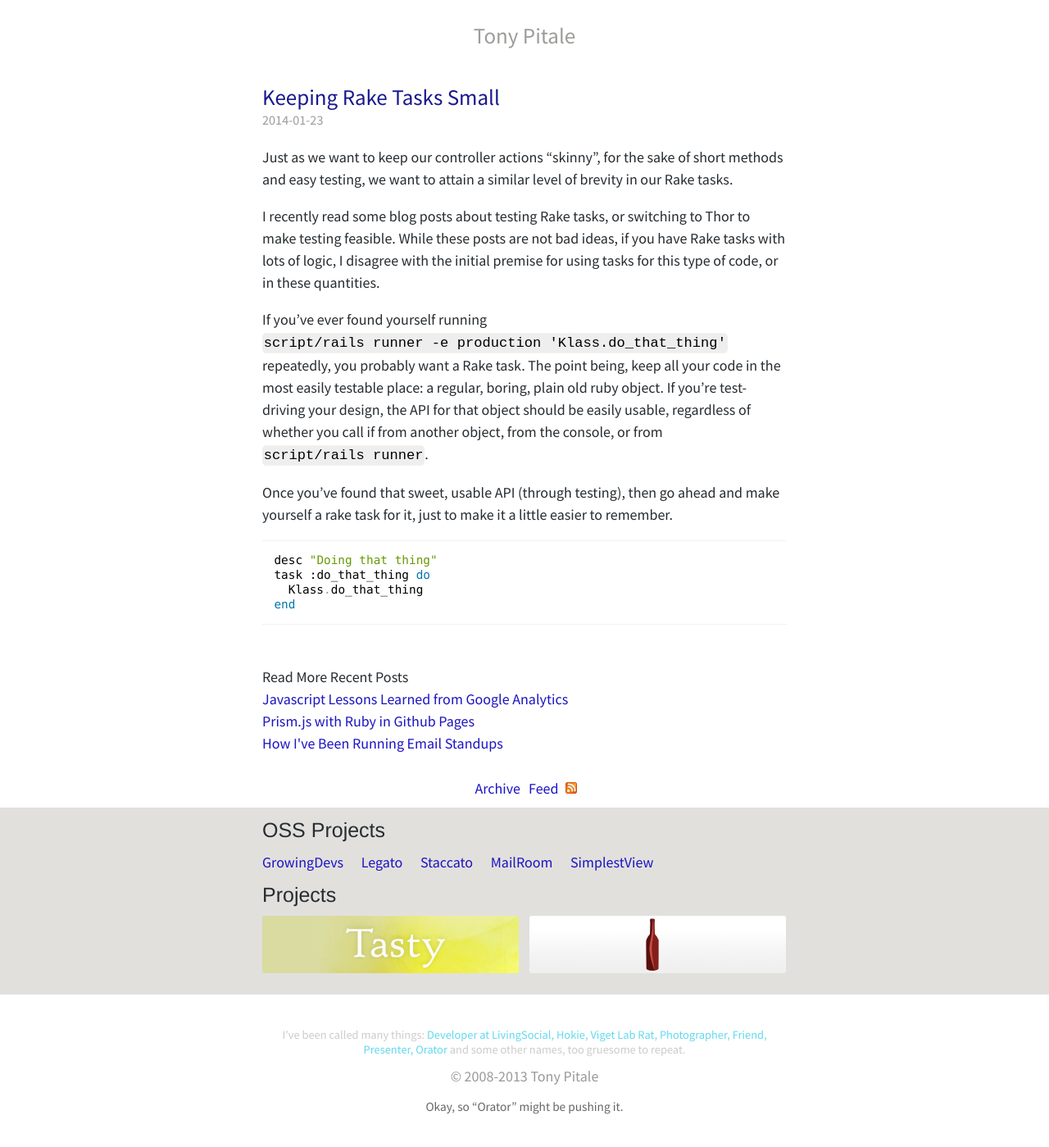
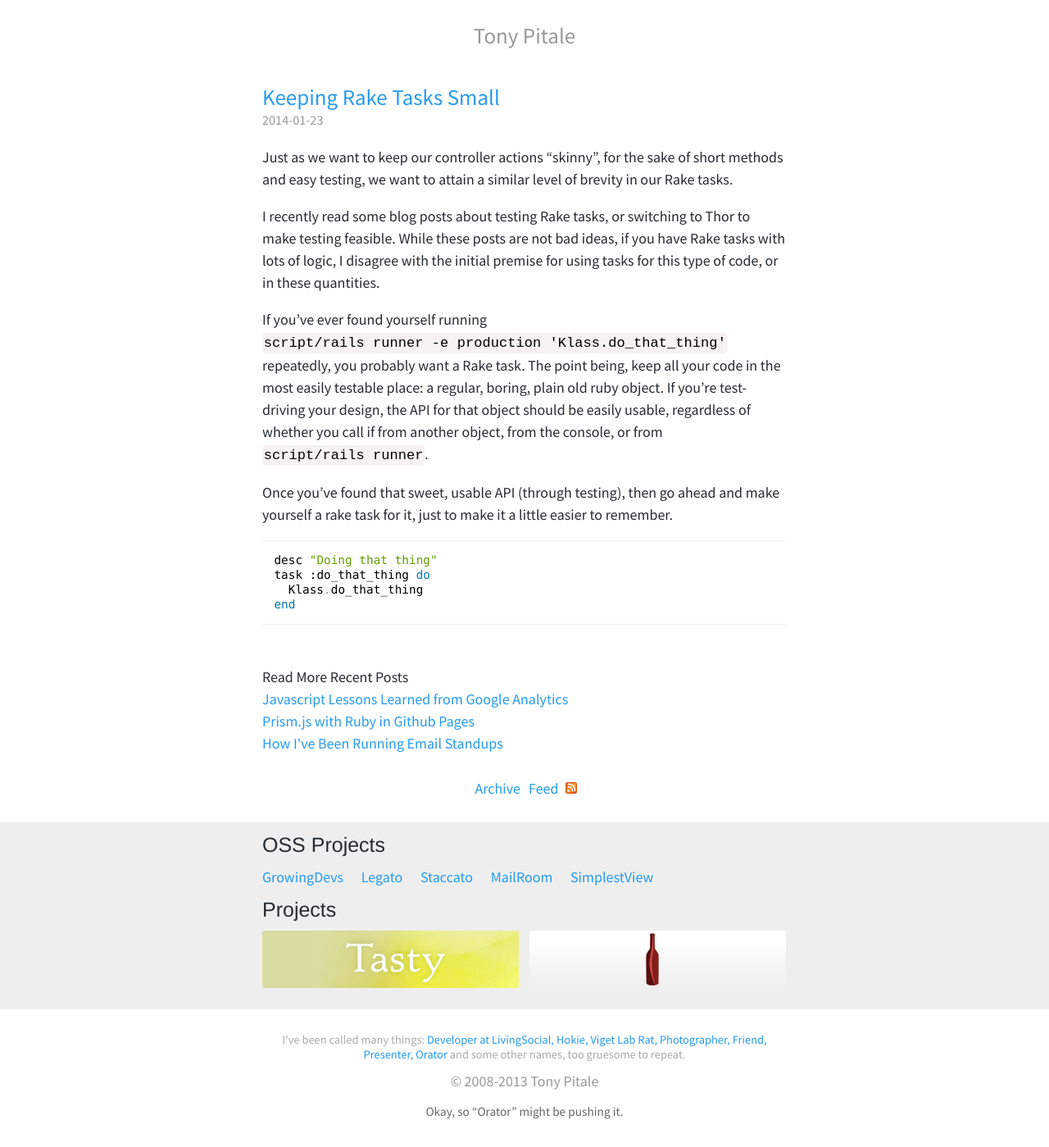
Before and after one commit to tpitale/tpitale.github.io, a Jekyll site: the page built from index.html, in a window 1280 px wide. Shown: the whole page at 82% size. Built offline with Jekyll 4.4.1, drawn with Linux system fonts in a browser that asks for light colours.

Commit message:
color tweaks

```diff
--- a/stylesheets/screen.css
+++ b/stylesheets/screen.css
@@ -115,7 +115,7 @@ body {
 /* line 48, ../_sass/screen.scss */
 a {
   text-decoration: none;
-  color: #1C14C2;
+  color: #269bed;
 }
 
 /* line 49, ../_sass/screen.scss */
@@ -143,19 +143,16 @@ a:hover {
 .header {
   margin: 30px auto;
 }
-
-/* line 69, ../_sass/screen.scss */
+/* line 68, ../_sass/screen.scss */
 .header h1 {
   font-size: 150%;
   text-align: center;
 }
-
-/* line 75, ../_sass/screen.scss */
+/* line 73, ../_sass/screen.scss */
 .header h1 a {
-  color: #9e9c9a;
+  color: #999999;
 }
-
-/* line 79, ../_sass/screen.scss */
+/* line 76, ../_sass/screen.scss */
 .header h1 a:hover {
   color: #262c31;
   text-decoration: none;
@@ -165,8 +162,8 @@ a:hover {
 =============================================================================*/
 /* line 99, ../_sass/screen.scss */
 ul.post-links {
+  list-style: none;
   background-color: white;
-  list-style: none;
 }
 /* line 103, ../_sass/screen.scss */
 ul.post-links li {
@@ -196,31 +193,31 @@ ul.post-links li a.feed {
 .post {
   padding: 1em;
   overflow: hidden;
-  background-color: #FFFFFF;
+  background-color: white;
 }
 /* line 133, ../_sass/screen.scss */
 .post h1 {
   font-size: 150%;
   text-align: left;
-  color: #19188D;
+  color: #269bed;
   font-weight: 500;
 }
 /* line 142, ../_sass/screen.scss */
 .post h3 {
-  color: #19188D;
+  color: #269bed;
   font-size: 120%;
   text-align: left;
 }
 /* line 149, ../_sass/screen.scss */
 .post h4 {
-  color: #19188D;
+  color: #269bed;
   font-size: 105%;
   text-align: left;
 }
 /* line 156, ../_sass/screen.scss */
 .post span.created {
   font-size: 90%;
-  color: #9e9c9a;
+  color: #999999;
 }
 /* line 162, ../_sass/screen.scss */
 .post p {
@@ -240,7 +237,7 @@ ul.post-links li a.feed {
 .post p code {
   font-size: 95%;
   font-family: monospace;
-  background-color: #EEEEEE;
+  background-color: #f5f2f0;
 }
 /* line 182, ../_sass/screen.scss */
 .post ul {
@@ -269,7 +266,7 @@ ul.post-links li a.feed {
 ul.posts {
   padding: 10px 0;
   margin: 30px auto;
-  background-color: #FFFFFF;
+  background-color: white;
 }
 /* line 210, ../_sass/screen.scss */
 ul.posts li {
@@ -303,8 +300,8 @@ ul.posts li a {
 .projects {
   width: 100%;
   padding: 1px 0;
-  margin: 0 auto 30px auto;
-  background-color: #e2e0dd;
+  margin: 1em auto;
+  background-color: #eeeeee;
 }
 /* line 245, ../_sass/screen.scss */
 .projects h2 {
@@ -368,24 +365,24 @@ ul.posts li a {
 }
 /* line 9, ../_sass/_footer.scss */
 .footer p.about {
-  color: #CCCCCC;
+  color: #aaaaaa;
   font-size: 80%;
   line-height: 1.25em;
 }
 /* line 15, ../_sass/_footer.scss */
 .footer p.about a {
-  color: #63D9EF;
+  color: #269bed;
 }
-/* line 19, ../_sass/_footer.scss */
+/* line 20, ../_sass/_footer.scss */
 .footer p.copyright {
   color: #999999;
   padding-top: 10px;
 }
-/* line 24, ../_sass/_footer.scss */
+/* line 25, ../_sass/_footer.scss */
 .footer p.copyright a {
   color: #999999;
 }
-/* line 28, ../_sass/_footer.scss */
+/* line 29, ../_sass/_footer.scss */
 .footer p.ps {
   margin-top: 10px;
   font-size: 85%;
```
Also changed, not shown: _sass/_config.scss (+4 -4 lines), _sass/_footer.scss (+5 -4 lines), _sass/screen.scss (+15 -15 lines).
